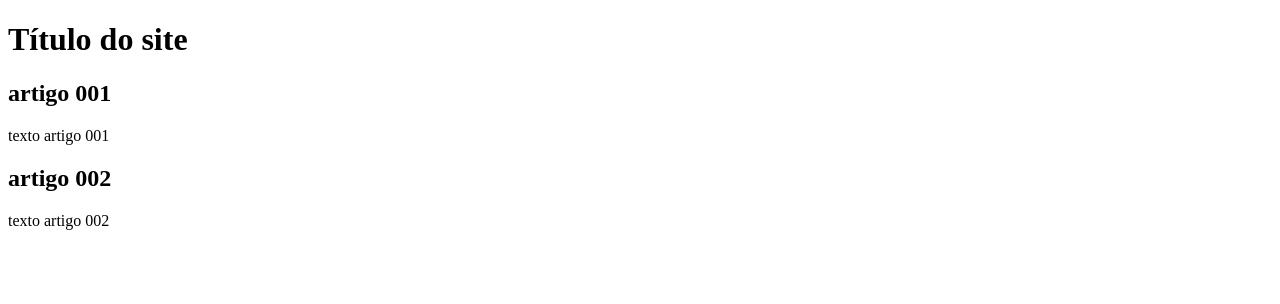
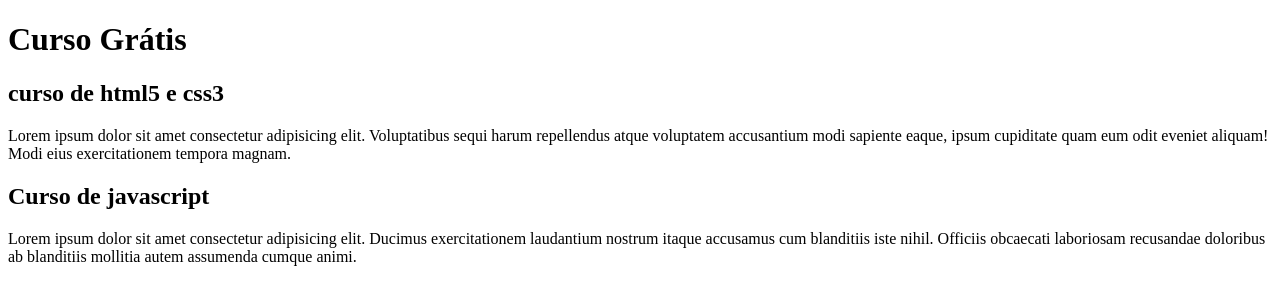
Before and after one commit to ernanidemiranda/Projeto-site, a plain HTML site: page index.html in a window 1280 px wide. Drawn offline with Linux system fonts and the light colour scheme.

Commit message:
Comecei a escrever conteudo

```diff
--- a/index.html
+++ b/index.html
@@ -1,26 +1,32 @@
 <!DOCTYPE html>
 <html lang="pt-br">
+
 <head>
     <meta charset="UTF-8">
     <meta http-equiv="X-UA-Compatible" content="IE=edge">
     <meta name="viewport" content="width=device-width, initial-scale=1.0">
-    <title>Título do site</title>
+    <title></title>
 </head>
+
 <body>
 
     <main>
         <header>
 
-        <h1>Título do site</h1>
+            <h1>Curso Grátis</h1>
         </header>
 
         <article>
-        <h2>artigo 001</h2>
-        <p>texto artigo 001</p>
+            <h2>curso de html5 e css3</h2>
+            <p>Lorem ipsum dolor sit amet consectetur adipisicing elit. Voluptatibus sequi harum repellendus atque
+                voluptatem accusantium modi sapiente eaque, ipsum cupiditate quam eum odit eveniet aliquam! Modi eius
+                exercitationem tempora magnam.</p>
         </article>
         <article>
-            <h2>artigo 002</h2>
-            <p>texto artigo 002</p>
+            <h2>Curso de javascript</h2>
+            <p>Lorem ipsum dolor sit amet consectetur adipisicing elit. Ducimus exercitationem laudantium nostrum itaque
+                accusamus cum blanditiis iste nihil. Officiis obcaecati laboriosam recusandae doloribus ab blanditiis
+                mollitia autem assumenda cumque animi.</p>
         </article>
 
 
@@ -29,4 +35,5 @@
 
 
 </body>
+
 </html>
```
Lines whose indentation alone changed are shown as unchanged.
